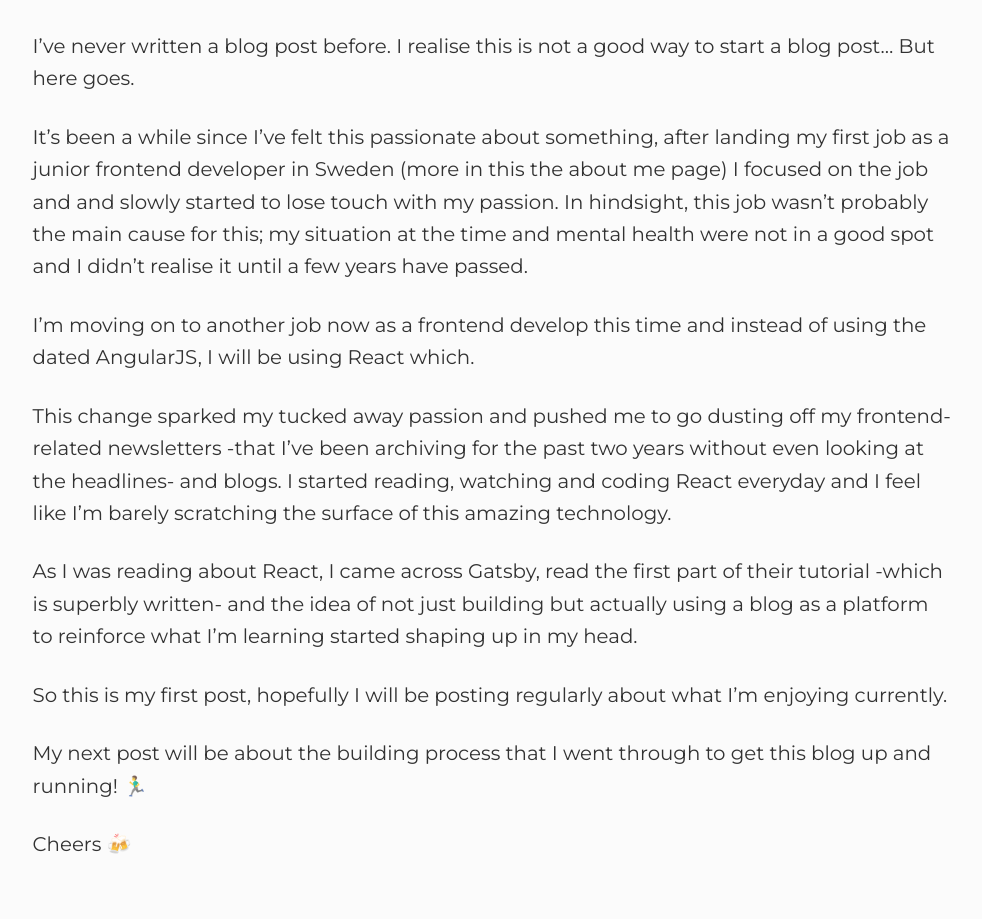
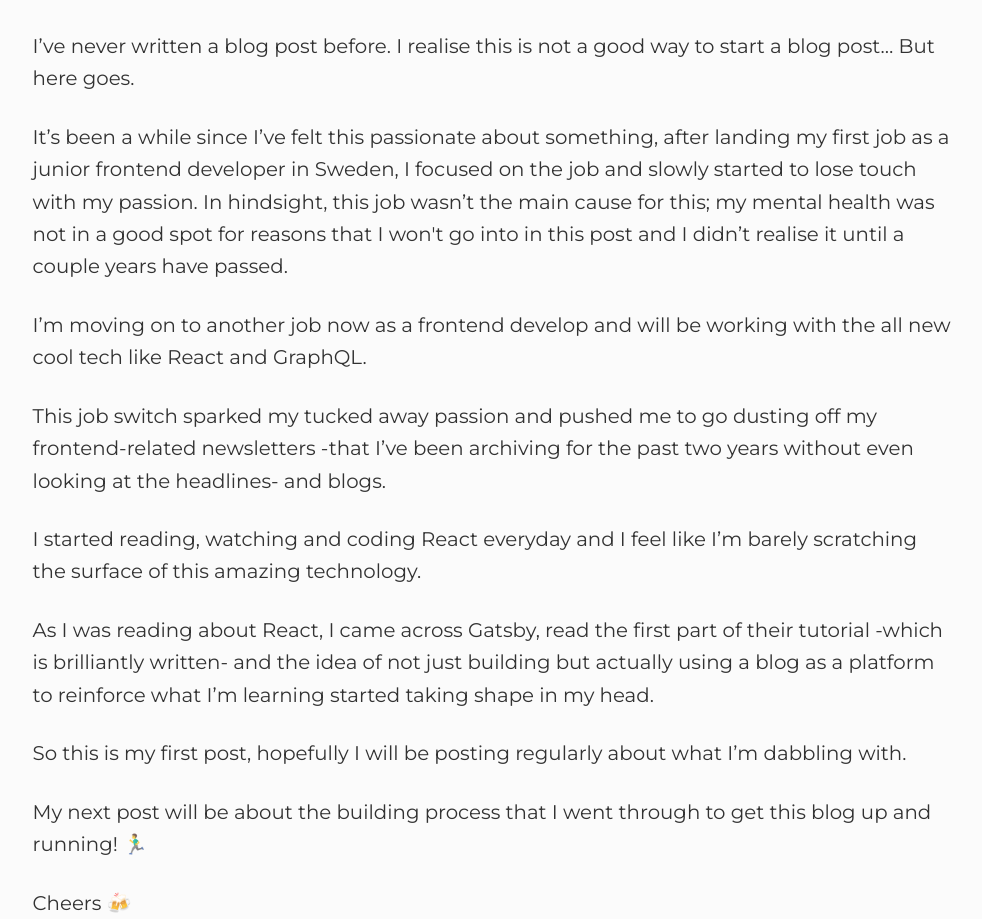
Before and after one commit to kmelkon/KaramMalkon, a Gatsby site: page /blog/hello-world in a window 1280 px wide. Shown: the part 940-1859 px from the top of the page, without its empty margins (147-1129 px from the left). Before the commit the page ends 1801 px from the top, so only its background shows below. Built offline with nearby package versions, Linux system fonts and the light colour scheme; Gatsby itself is replaced by a stand-in of ours; some packages are replaced by stand-ins of ours.

Commit message:
Update hello world post
Fixed typos and so on

```diff
--- a/src/pages/blog/hello-world/index.md
+++ b/src/pages/blog/hello-world/index.md
@@ -7,16 +7,18 @@ image: hello.jpg
 
 I’ve never written a blog post before. I realise this is not a good way to start a blog post… But here goes.
 
-It’s been a while since I’ve felt this passionate about something, after landing my first job as a junior frontend developer in Sweden (more in this the about me page) I focused on the job and and slowly started to lose touch with my passion. In hindsight, this job wasn’t probably the main cause for this; my situation at the time and mental health were not in a good spot and I didn’t realise it until a few years have passed.
+It’s been a while since I’ve felt this passionate about something, after landing my first job as a junior frontend developer in Sweden, I focused on the job and slowly started to lose touch with my passion.
+In hindsight, this job wasn’t the main cause for this; my mental health was not in a good spot for reasons that I won't go into in this post and I didn’t realise it until a couple years have passed.
 
-I’m moving on to another job now as a frontend develop this time and instead of using the dated AngularJS, I will be using React which.
+I’m moving on to another job now as a frontend develop and will be working with the all new cool tech like React and GraphQL.
 
-This change sparked my tucked away passion and pushed me to go dusting off my frontend-related newsletters -that I’ve been archiving for the past two years without even looking at the headlines- and blogs.
+This job switch sparked my tucked away passion and pushed me to go dusting off my frontend-related newsletters -that I’ve been archiving for the past two years without even looking at the headlines- and blogs.
+
 I started reading, watching and coding React everyday and I feel like I’m barely scratching the surface of this amazing technology.
 
-As I was reading about React, I came across Gatsby, read the first part of their tutorial -which is superbly written- and the idea of not just building but actually using a blog as a platform to reinforce what I’m learning started shaping up in my head.
+As I was reading about React, I came across Gatsby, read the first part of their tutorial -which is brilliantly written- and the idea of not just building but actually using a blog as a platform to reinforce what I’m learning started taking shape in my head.
 
-So this is my first post, hopefully I will be posting regularly about what I’m enjoying currently.
+So this is my first post, hopefully I will be posting regularly about what I’m dabbling with.
 
 My next post will be about the building process that I went through to get this blog up and running! 🏃‍♂
 
```
